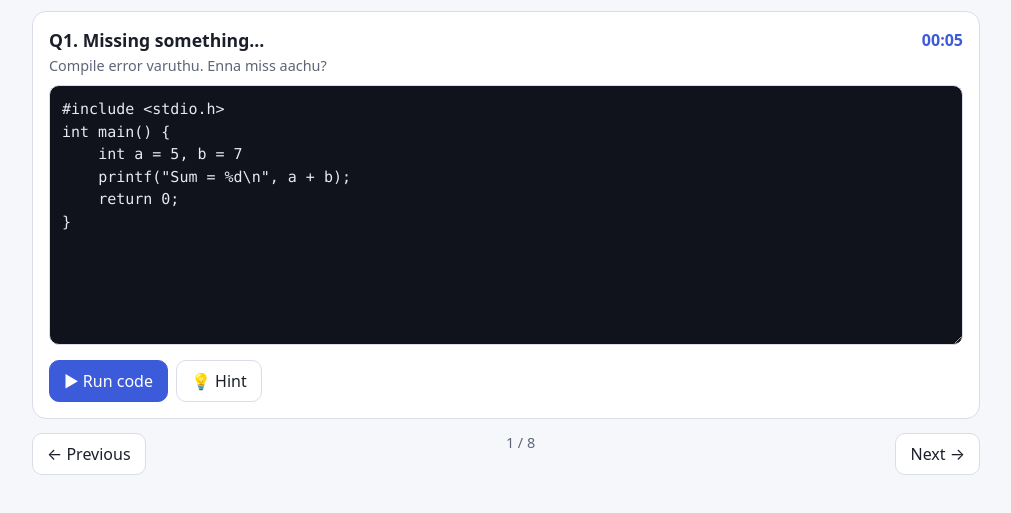
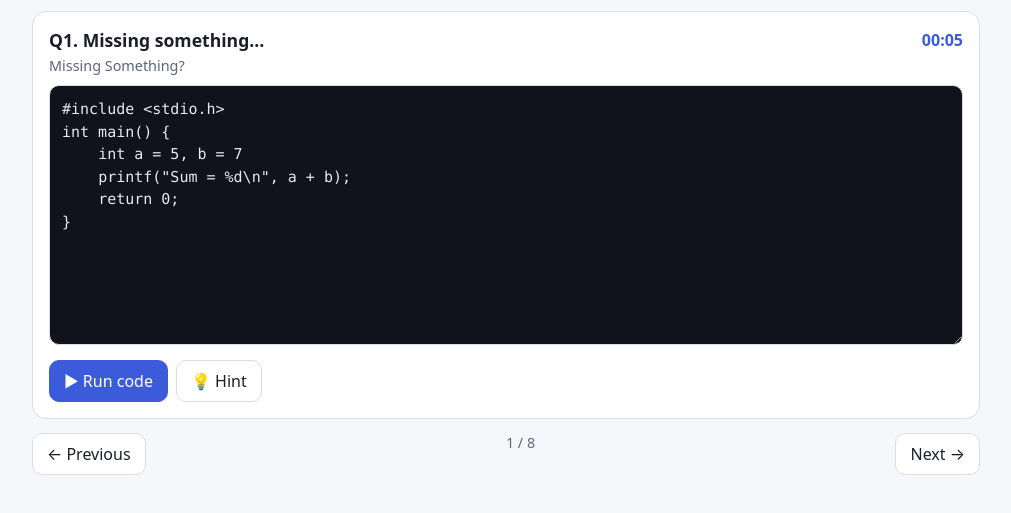
Before and after one commit to gopika122004/c-de-bug, a plain HTML site: page index.html in a window 1280 px wide. Shown: the part 69-582 px from the top of the page, without its empty margins (134-1145 px from the left). Drawn offline with Linux system fonts and the light colour scheme.

Commit message:
Update index.html

```diff
--- a/index.html
+++ b/index.html
@@ -170,7 +170,7 @@ lodash/lodash.js:
 </script>
 <script>
 var Q = [
-{t:"Missing something…",task:"Compile error varuthu. Enna miss aachu?",
+{t:"Missing something…",task:"Missing Something?",
  bug:String.raw`#include <stdio.h>
 int main() {
     int a = 5, b = 7
```
